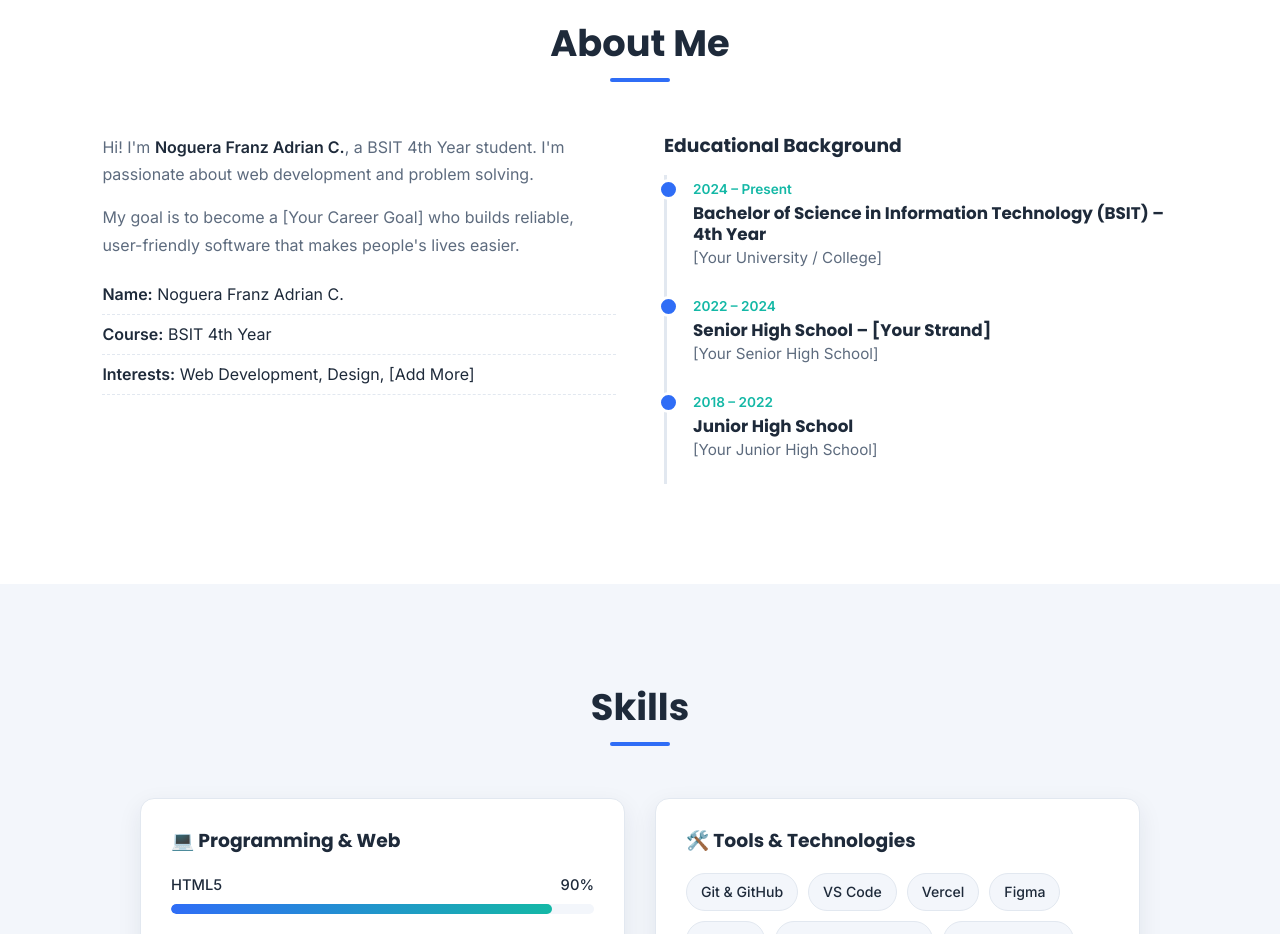
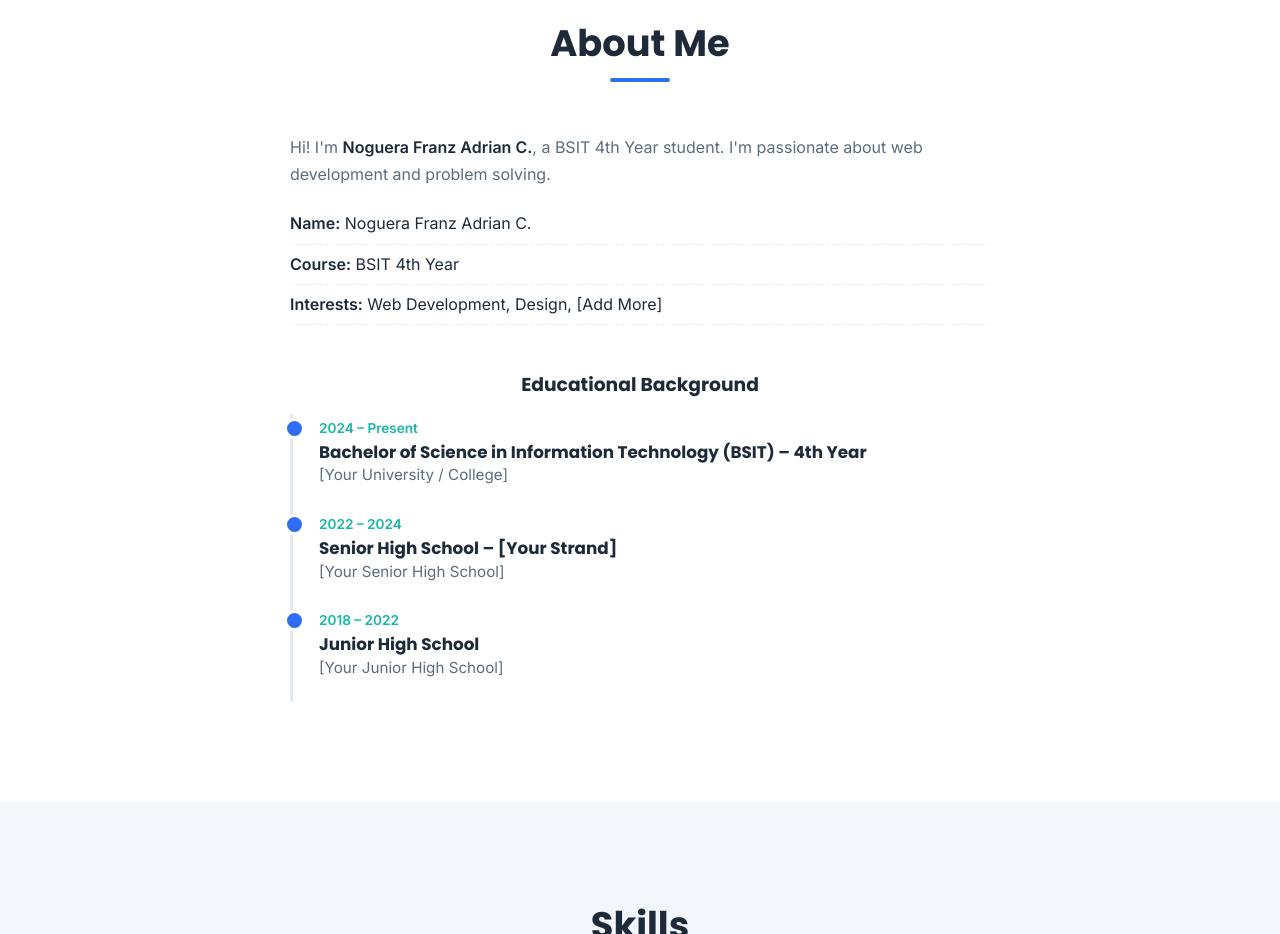
Before and after one commit to franzadriannoguera-commits/personal-portfolio, a plain HTML site: page index.html in a window 1280 px wide. Shown: the part 880-1814 px from the top of the page. Drawn offline with Linux system fonts and the light colour scheme.

Commit message:
Center education background and remove career goal placeholder
Co-authored-by: Copilot <223556219+Copilot@users.noreply.github.com>

```diff
--- a/index.html
+++ b/index.html
@@ -64,15 +64,12 @@
             Hi! I'm <strong>Noguera Franz Adrian C.</strong>, a BSIT 4th Year student.
             I'm passionate about web development and problem solving.
           </p>
-          <p>
-            My goal is to become a [Your Career Goal] who builds reliable, user-friendly software
-            that makes people's lives easier.
-          </p>
           <ul class="info-list">
             <li><strong>Name:</strong> Noguera Franz Adrian C.</li>
             <li><strong>Course:</strong> BSIT 4th Year</li>
             <li><strong>Interests:</strong> Web Development, Design, [Add More]</li>
           </ul>
+        </div>
       </div>
 
       <div class="timeline reveal">
@@ -91,7 +88,6 @@
           <span class="year">2018 – 2022</span>
           <h4>Junior High School</h4>
           <p>[Your Junior High School]</p>
-          </div>
         </div>
       </div>
     </section>
--- a/style.css
+++ b/style.css
@@ -107,11 +107,12 @@ ul { list-style: none; }
 }
 
 /* About */
-.about-grid { display: grid; grid-template-columns: 1fr 1fr; gap: 48px; max-width: 1100px; margin: 0 auto; }
+.about-grid { max-width: 700px; margin: 0 auto; }
 .about-text p { margin-bottom: 16px; color: var(--muted); }
 .about-text strong { color: var(--text); }
 .info-list li { padding: 6px 0; border-bottom: 1px dashed var(--border); }
-.timeline h3 { margin-bottom: 18px; }
+.timeline { max-width: 700px; margin: 48px auto 0; }
+.timeline h3 { margin-bottom: 18px; text-align: center; }
 .timeline-item { position: relative; padding: 0 0 22px 26px; border-left: 3px solid var(--border); }
 .timeline-item::before {
   content: ""; position: absolute; left: -9px; top: 4px; width: 15px; height: 15px;
@@ -192,7 +193,7 @@ ul { list-style: none; }
   .navbar nav li { padding: 10px 0; border-bottom: 1px solid var(--border); }
   .hero { flex-direction: column-reverse; text-align: center; padding-top: calc(var(--nav-h) + 30px); }
   .hero-buttons { justify-content: center; }
-  .about-grid, .contact-grid { grid-template-columns: 1fr; }
+  .contact-grid { grid-template-columns: 1fr; }
   .section { padding: 80px 6%; }
 }
 @media (prefers-reduced-motion: reduce) {
```
Lines whose indentation alone changed are shown as unchanged.
